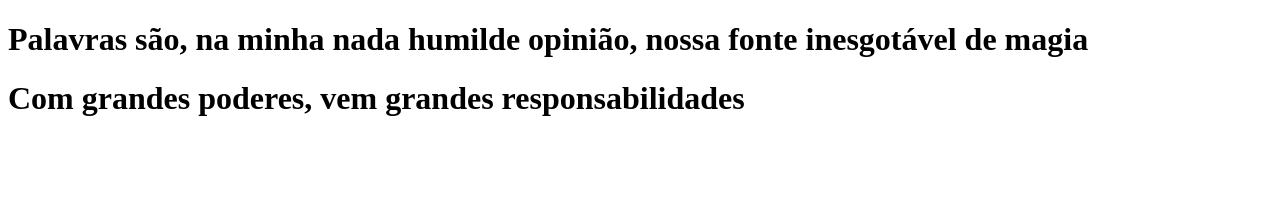
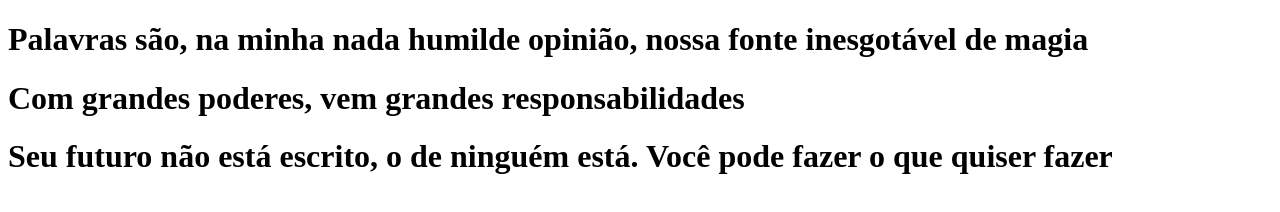
Before and after one commit to Marvinus11/frases, a plain HTML site: page index.html in a window 1280 px wide. Drawn offline with Linux system fonts and the light colour scheme.

Commit message:
frase motivacional 3

```diff
--- a/index.html
+++ b/index.html
@@ -8,5 +8,6 @@
 <body>
     <h1>Palavras são, na minha nada humilde opinião, nossa fonte inesgotável de magia</h1>
     <h1>Com grandes poderes, vem grandes responsabilidades</h1>
+    <h1>Seu futuro não está escrito, o de ninguém está. Você pode fazer o que quiser fazer</h1>
 </body>
 </html>
```
